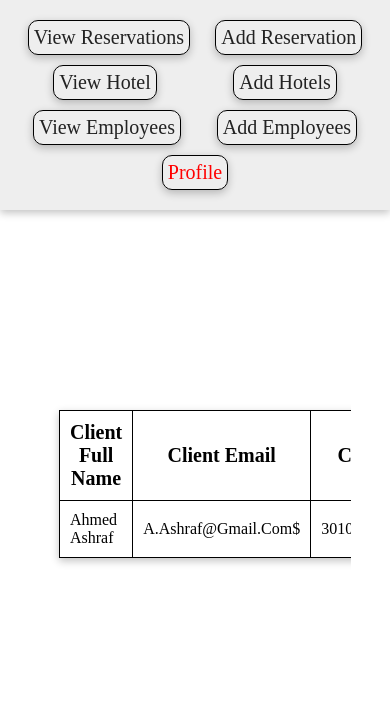
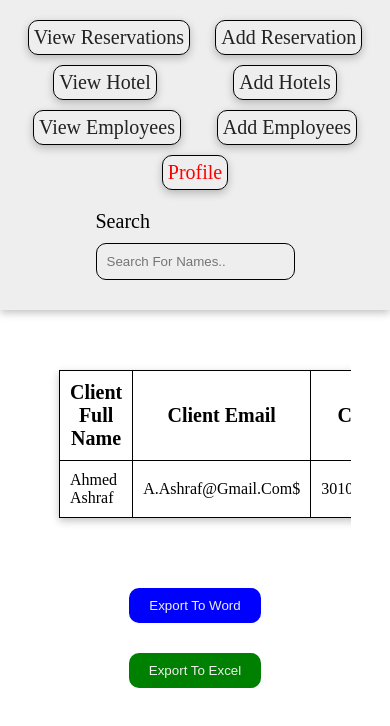
Before and after one commit to HadyHany23/Booking_FrontEnd, a plain HTML site: page html/ReservationTable.html in a window 390 px wide. Drawn offline with Linux system fonts and the light colour scheme.

Commit message:
search and buttons

```diff
--- a/css/style.css
+++ b/css/style.css
@@ -48,13 +48,12 @@ html {
 
 .main_cont {
   width: 90%;
-  margin: 0 auto;
+  margin: 15rem auto 5rem;
   border: 1px solid black;
   border-radius: 1rem;
   padding: 2rem;
   background-color: var(--secondary-color);
   box-shadow: rgba(0, 0, 0, 0.24) 0px 3px 8px;
-  margin-top: 25rem;
 }
 
 .main_cont .heading {
@@ -91,22 +90,6 @@ html {
 .main_cont .input input:focus {
   border: 2px solid black;
 }
-
-/* ////////deleteee////// */
-.main_cont .btn {
-  width: 100%;
-  padding: 1rem;
-  border-radius: 2rem;
-  background-color: var(--third-color);
-  color: var(--secondary-color);
-  font-size: large;
-}
-
-.main_cont .btn:hover {
-  background-color: black;
-  color: white;
-}
-/* ////////deleteee////// */
 
 .main_cont #submit_btn {
   width: 100%;
@@ -162,17 +145,49 @@ html {
 
 /* Start Table pages */
 
+.navbar .search {
+  width: 100%;
+  display: flex;
+  justify-content: center;
+  align-items: center;
+  gap: 1rem;
+}
+
+.navbar .search .input {
+  display: flex;
+  flex-direction: column;
+  flex-wrap: wrap;
+  gap: 1rem;
+  height: fit-content;
+  padding: 1rem;
+  color: black;
+  border: none;
+  width: fit-content;
+  margin: 0 auto;
+}
+
+.navbar .search .input label {
+  font-size: var(--label-font);
+}
+
+.navbar .search .input input {
+  border: 1px solid black;
+  padding: 1rem;
+  border-radius: 1rem;
+  background: transparent;
+  color: black;
+}
+
 .table_cont {
   display: flex;
   flex-direction: column;
   flex-wrap: wrap;
   width: 80%;
-  margin: 0 auto;
+  margin: 25rem auto 0;
   padding: 2rem;
-  margin-top: 25rem;
   gap: 5rem;
   overflow: scroll;
-  scrollbar-width: none;
+  overflow-y: hidden;
 }
 
 .table_cont .input {
@@ -234,20 +249,25 @@ td:hover {
   font-size: var(--td-font);
 }
 
-.table_cont .convert_btn {
+.convert_btn {
   align-self: center;
+  display: flex;
+  flex-direction: row;
+  justify-content: center;
+  width: 100%;
+  margin: 5rem auto;
+  gap: 3rem;
 }
 
-.table_cont .convert_btn #word {
+.convert_btn #word {
   padding: 10px 20px;
   border-radius: 1rem;
   background: blue;
   color: var(--main-color);
   cursor: pointer;
-  margin: 1rem;
 }
 
-.table_cont .convert_btn #excel {
+.convert_btn #excel {
   padding: 10px 20px;
   border-radius: 1rem;
   background: green;
@@ -261,3 +281,24 @@ td:hover {
 }
 
 /* ENd Table Pages */
+
+@media (max-width: 600px) {
+  .main_cont {
+    margin-top: 20rem;
+  }
+  .convert_btn {
+    flex-direction: column;
+    align-items: center;
+    gap: 3rem;
+  }
+  .convert_btn #word {
+    width: fit-content;
+  }
+
+  .convert_btn #excel {
+    width: fit-content;
+  }
+  .table_cont {
+    margin-top: 35rem;
+  }
+}
--- a/html/ReservationTable.html
+++ b/html/ReservationTable.html
@@ -20,16 +20,19 @@
         <a href="EmployeeTable.html">view employees</a>
         <a href="EmployeeForm.html">add employees</a>
         <a id="profile" href="../index.html">profile</a>
+        <div class="search">
+            <div class="input">
+                <label for="search">search</label>
+                <input type="text" id="searchInput" onkeyup="searchTable()" placeholder="Search for names..">
+            </div>
+        </div>
     </div>
 
 
 
 
     <div class="table_cont">
-        <div class="input">
-            <label for="search">search</label>
-            <input type="text" id="searchInput" onkeyup="searchTable()" placeholder="Search for names..">
-        </div>
+
 
         <table id="myTable">
             <thead>
@@ -73,12 +76,13 @@
                 </tr>
             </tbody>
         </table>
-        <div class="convert_btn">
-            <button id="word" onclick="exportTableToWord('myTable', 'TableDocument')">Export to Word</button>
-            <button id="excel" onclick="exportTableToExcel('myTable', 'table_data')">Export to Excel</button>
-        </div>
+
     </div>
 
+    <div class="convert_btn">
+        <button id="word" onclick="exportTableToWord('myTable', 'TableDocument')">Export to Word</button>
+        <button id="excel" onclick="exportTableToExcel('myTable', 'table_data')">Export to Excel</button>
+    </div>
 
     <!-- custom js file link -->
     <script src="../js/script.js"></script>
```
Also changed, not shown: html/EmployeeForm.html (+0 -3 lines), html/EmployeeTable.html (+10 -8 lines), html/HotelTable.html (+10 -11 lines).
